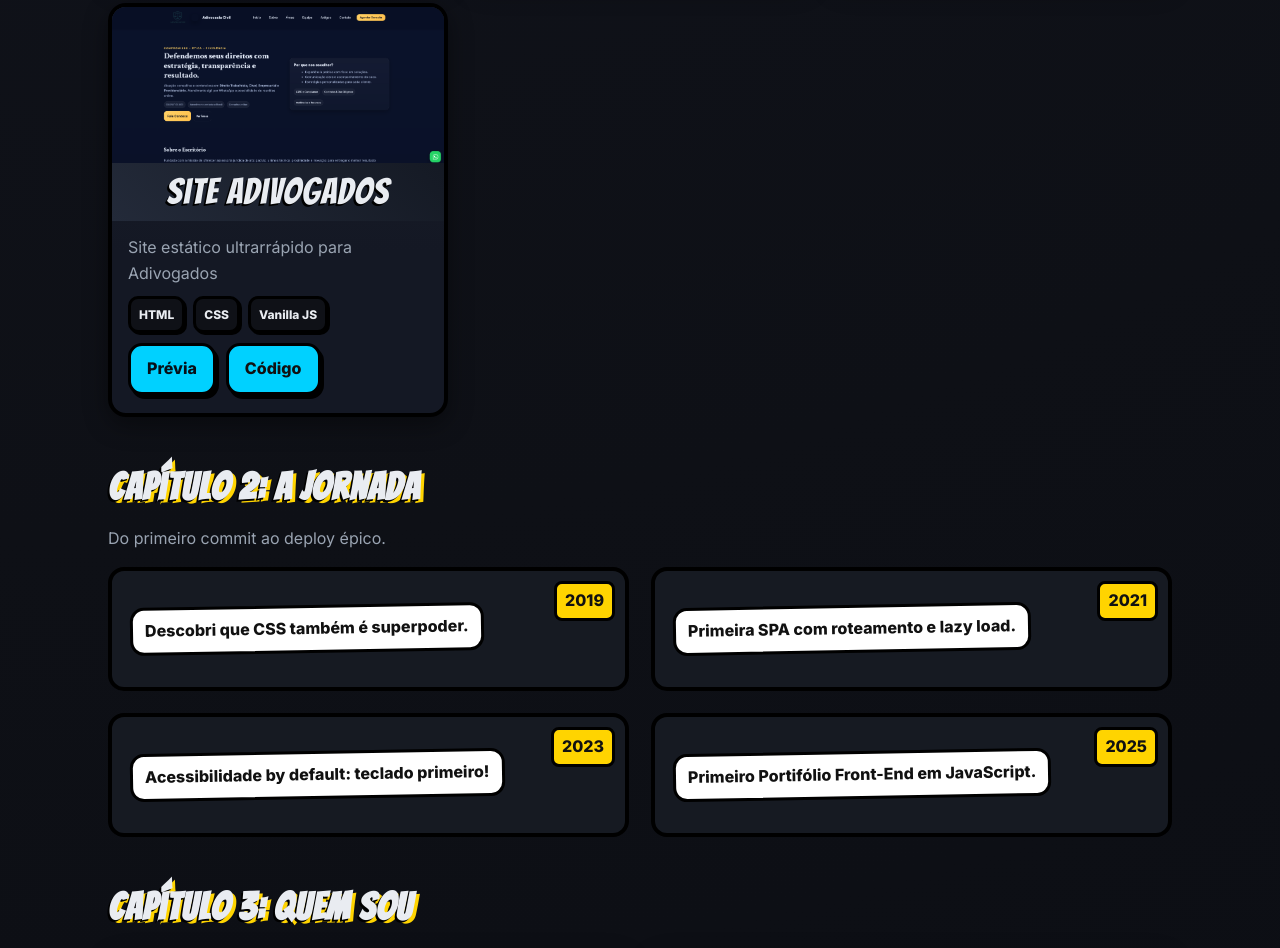
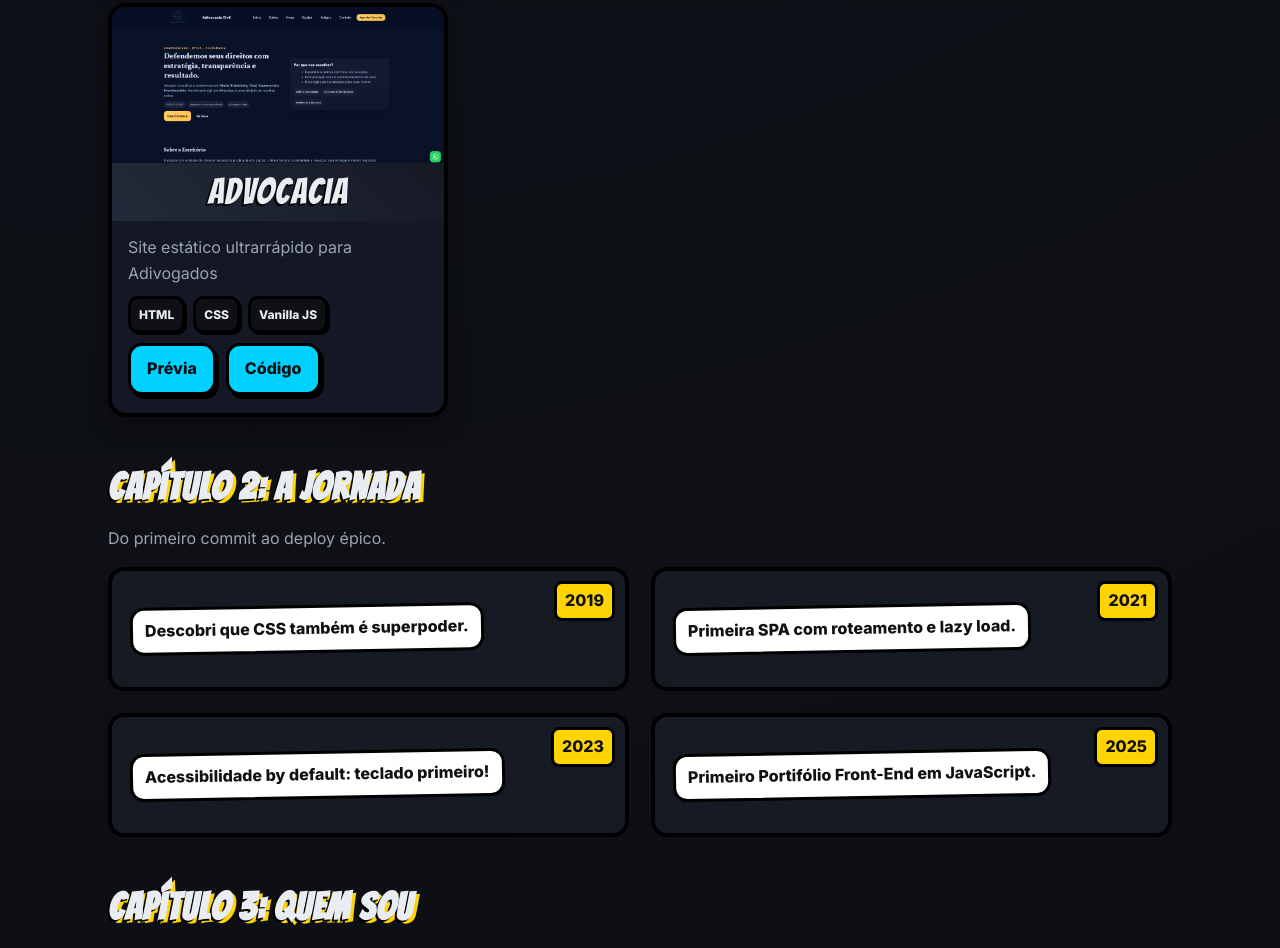
Before and after one commit to PauloHenrique993940/Site-Pessoal-Paulo-Henrique, a plain HTML site: page index.html in a window 1280 px wide. Shown: the part 2106-3054 px from the top of the page. Drawn offline with Linux system fonts and the light colour scheme.

Commit message:
ajustando whatshap

```diff
--- a/index.html
+++ b/index.html
@@ -188,7 +188,7 @@
             <article class="panel reveal" tabindex="0" aria-label="Projeto 4 - Portfólio Minimal">
                 <div class="thumb">
                     <img src="./src/images/projetos/adivogados.png" alt="">
-                    <span>Site adivogados</span>
+                    <span>Advocacia</span>
                 </div>
                 <div class="content">
                     <p>Site estático ultrarrápido para Adivogados</p>
```
